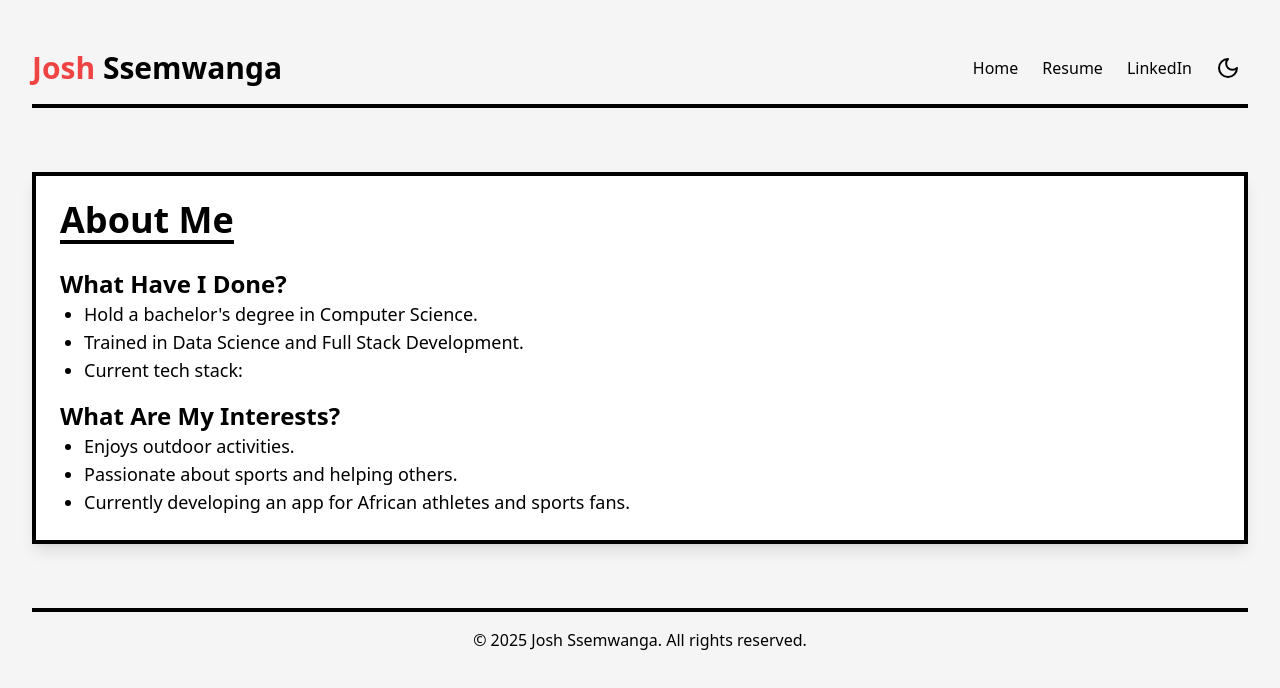
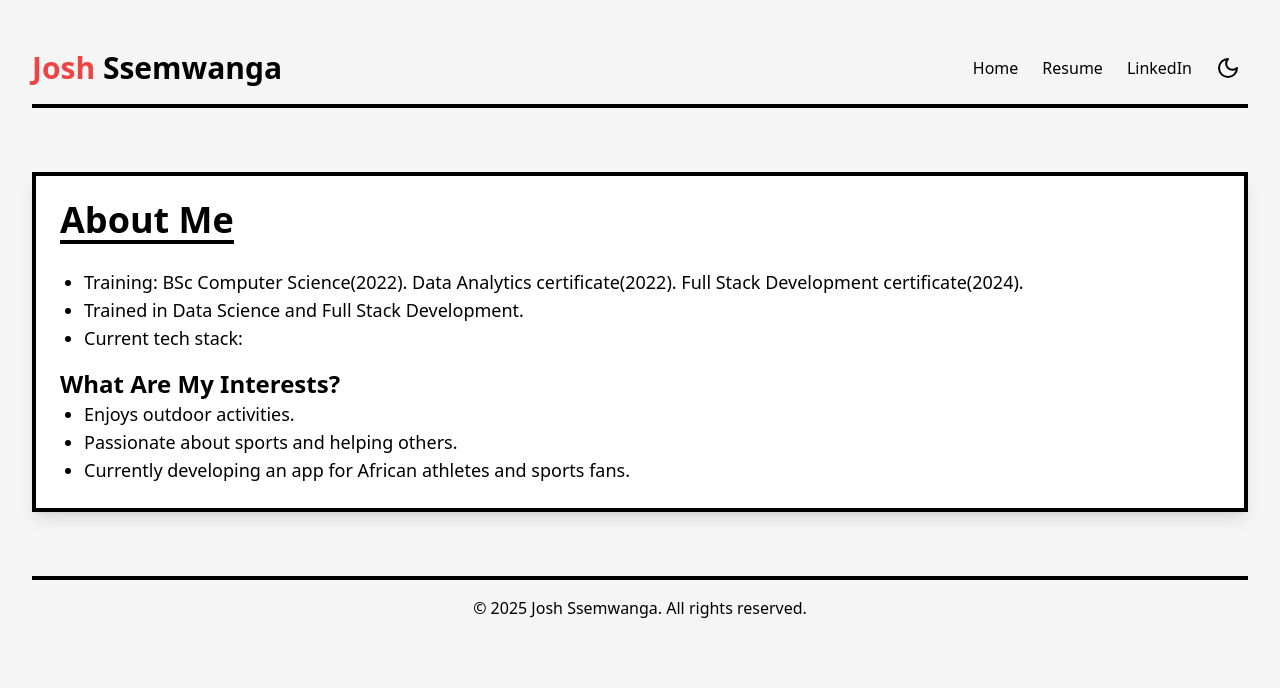
Before and after one commit to jssem001/portfolio2, a React (Create React App) app in the folder my-app/: page /aboutme in a window 1280 px wide. Shown: the top 688 px of the page. Built offline with nearby package versions, Linux system fonts and the light colour scheme.

Commit message:
about page

```diff
--- a/my-app/package.json
+++ b/my-app/package.json
@@ -13,6 +13,7 @@
     "react-dom": "^19.0.0",
     "react-router-dom": "^6.30.0",
     "react-scripts": "5.0.1",
+    "twemoji": "^14.0.2",
     "web-vitals": "^2.1.4"
   },
   "scripts": {
--- a/my-app/src/aboutme.jsx
+++ b/my-app/src/aboutme.jsx
@@ -1,6 +1,7 @@
 import React, { useState, useEffect } from "react";
 import { Link } from "react-router-dom";
 import { Sun, Moon } from "lucide-react";
+
 
 const About = () => {
   const [darkMode, setDarkMode] = useState(() => {
@@ -39,9 +40,10 @@ const About = () => {
             <li>Currently based in Nairobi, Kenya.</li>
             <li>Traveled to parts of Africa, Europe, and the USA.</li>
           </ul> */}
-          <h3 className="text-2xl font-bold mt-4">What Have I Done?</h3>
+          {/* <h3 className="text-2xl font-bold mt-4">What Have I Done?</h3> */}
           <ul className="list-disc pl-6">
-            <li>Hold a bachelor's degree in Computer Science.</li>
+            {/* <li>Location: Uganda and Kenya  </li> */}
+            <li>Training: BSc Computer Science(2022). Data Analytics certificate(2022). Full Stack Development certificate(2024).</li>
             <li>Trained in Data Science and Full Stack Development.</li>
             <li>Current tech stack: </li>
           </ul>
```
Also changed, not shown: 1 other file (tests, documents, lock files or other folders).
